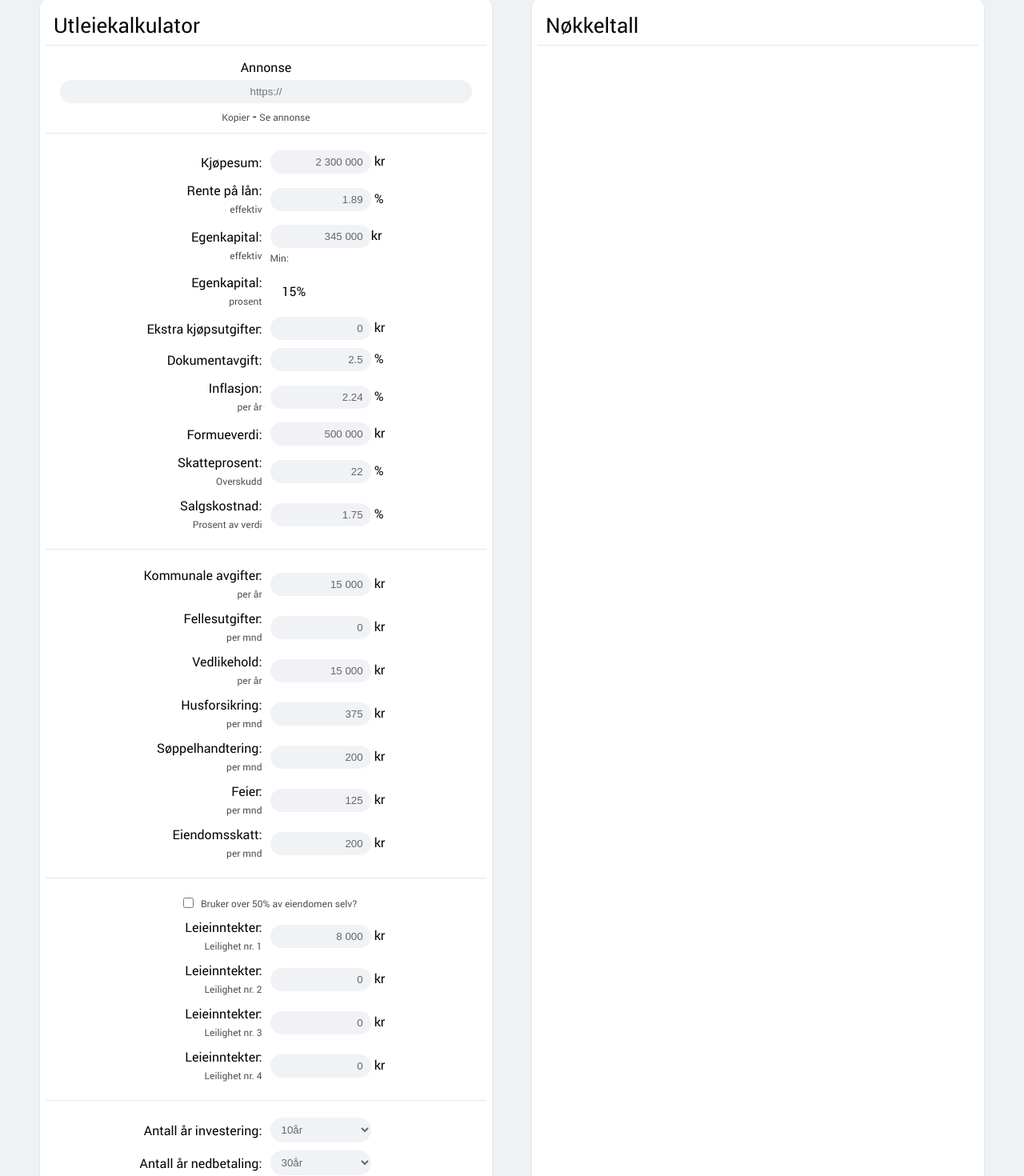
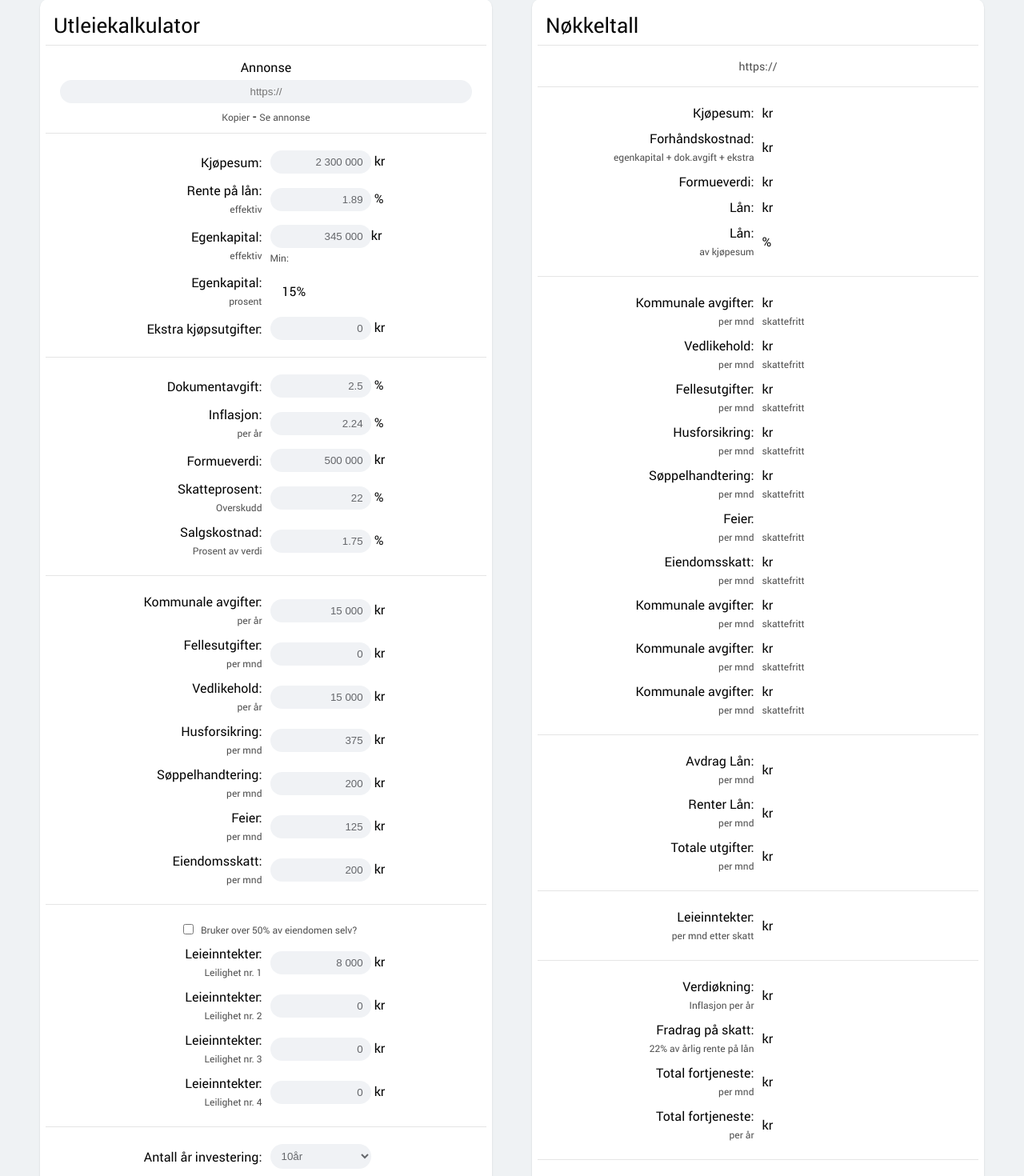
Before and after one commit to thomastloberg/utleie, a React (Create React App) app: page / in a window 1280 px wide. Shown: the part 51-1521 px from the top of the page at 80% size. Built offline with nearby package versions, Linux system fonts and the light colour scheme.

Commit message:
React Design done

```diff
--- a/src/components/Inputrow.js
+++ b/src/components/Inputrow.js
@@ -12,6 +12,9 @@ import { TexttoID, readableNumber, removeSpaces } from '../js/Functions';
  * rowclassname = More classes to add
  * posttext     = Text after the inputfield. Example: kr / %
  * range        = select range min-max
+ *
+ * Example:
+ *      <Inputrow key='' text='' detail='' type='' defaultvalue='' rowclassname='' posttext='' range='' />
  * @returns
  */
 function Inputrow(props) {
--- /dev/null
+++ b/src/components/Outputrow.js
@@ -0,0 +1,51 @@
+import React from 'react';
+import { TexttoID } from '../js/Functions';
+
+/**
+ *
+ * @param {*} props
+ * key          = ID                            // If empty. Key will be generated by props.text
+ * firsttext    = First Column DisplayText
+ * firstdetail  = First Column Details/Explain/Subtext
+ * secondtext   = Second Column DisplayText
+ * seconddetail = Second Column Details/Explain/Subtext
+ * rowclassname = More classes to add to row
+ *
+ * Example:
+ *      <Outputrow key='' firsttext='' firstdetail='' secondtext='' seconddetail='' rowclassname='' />
+ * @returns
+ */
+function Outputrow(props) {
+    const ID                     = (props.key !== '' ? props.key : 'output_' + TexttoID(props.text));
+    const FirstText              =  props.firsttext;
+    const FirstDetail            = (props.firstdetail !== '' ? <><br /><span>{props.firstdetail}</span></> : '');
+    const SecondText             = (props.secondtext !== '' ? props.secondtext : '');
+    const SecondDetail           = (props.seconddetail !== '' ? <><br /><span>{props.seconddetail}</span></> : '');
+    const Classes                = ['Row'];
+
+
+    /**
+     * Add default class 'Row' and all classes in props.rowclassname
+     */
+    if(props.rowclassname === undefined) {                  // No class to add
+    } else if(props.rowclassname.includes(' ')) {           // Multiple classes to add
+        props.rowclassname.split(' ').each((aClass) => {
+            Classes.push(aClass);
+        });
+    } else {                                                // Only one class to add
+        Classes.push(props.rowclassname);
+    }
+
+
+    /**
+     * Render:
+     */
+    return (
+        <div className={Classes.join(' ')}>
+            <div>{FirstText}:{FirstDetail}</div>
+            <div id={ID}>{SecondText}{SecondDetail}</div>
+        </div>
+    );
+}
+
+export default Outputrow;
--- a/src/js/App.js
+++ b/src/js/App.js
@@ -1,10 +1,13 @@
+import { useState } from 'react';
 import '../css/App.scss';
 import Inputrow from '../components/Inputrow';
 import Textrow from '../components/Textrow';
+import Outputrow from '../components/Outputrow';
 
 function App() {
-  return (
-    <>
+	const[Annonse_URL, setAnnonse_URL] = useState('');
+
+	return (<>
       <div className="ShareContainer">
       	<div className="ContainerContent">
 			<div className="DialogHeader">Del</div>
@@ -19,7 +22,11 @@ function App() {
         <div className="RowHeader">Utleiekalkulator</div>
 		<div className="AnnonseRow CategorySplit_Short">
 			<div className="Annonse_Title">Annonse</div>
-			<div className="Annonse_URL"><input id="input_annonse" type="text" placeholder="https://" value="" /></div>
+			<div className="Annonse_URL">
+				<input id="input_annonse" type="text" placeholder="https://"
+					value={Annonse_URL}
+					onChange={(e) => setAnnonse_URL(e.target.value)} />
+			</div>
 			<div className="Annonse_Buttons"><span>Kopier</span> - <span>Se annonse</span></div>
 		</div>
 
@@ -31,8 +38,10 @@ function App() {
 			firstcol={(<>Egenkapital:<br /><span>prosent</span></>)}
 			secondcol={(<><div id="output_Egenkapital_Percent">15%</div></>)}
 		/>
-		<Inputrow text='Ekstra kjøpsutgifter' type='number' defaultvalue='0' posttext=' kr' />
-        <Inputrow text='Dokumentavgift' 	  type='number' defaultvalue='2.5' posttext=' %' />
+		<Inputrow text='Ekstra kjøpsutgifter' type='number' defaultvalue='0' posttext=' kr' rowclassname='CategorySplit' />
+
+
+		<Inputrow text='Dokumentavgift' 	  type='number' defaultvalue='2.5' posttext=' %' />
         <Inputrow text='Inflasjon' 			  type='number' detail='per år' defaultvalue='2.24' posttext=' %' />
         <Inputrow text='Formueverdi' 		  type='number' defaultvalue='500000' posttext=' kr' />
         <Inputrow text='Skatteprosent' 		  type='number' detail='Overskudd' defaultvalue='22' posttext=' %' />
@@ -65,6 +74,68 @@ function App() {
 
       <div className="OutputContainer">
         <div className="RowHeader">Nøkkeltall</div>
+
+		<div className="AnnonseRow CategorySplit">
+			<div id="output_annonse">https://</div>
+		</div>
+
+		<Outputrow firsttext='Kjøpesum' secondtext=' kr' />
+        <Outputrow firsttext='Forhåndskostnad' firstdetail='egenkapital + dok.avgift + ekstra' secondtext=' kr' />
+		<Outputrow firsttext='Formueverdi' secondtext=' kr' />
+		<Outputrow firsttext='Lån' secondtext=' kr' />
+        <Outputrow  firsttext='Lån' firstdetail='av kjøpesum' secondtext='%' rowclassname='CategorySplit' />
+
+
+		<Outputrow
+			firsttext='Kommunale avgifter' 	secondtext=' kr'
+			firstdetail='per mnd' 			seconddetail='skattefritt' />
+		<Outputrow
+			firsttext='Vedlikehold' 	secondtext=' kr'
+			firstdetail='per mnd' 			seconddetail='skattefritt' />
+		<Outputrow
+			firsttext='Fellesutgifter' 	secondtext=' kr'
+			firstdetail='per mnd' 			seconddetail='skattefritt' />
+		<Outputrow
+			firsttext='Husforsikring' 	secondtext=' kr'
+			firstdetail='per mnd' 			seconddetail='skattefritt' />
+		<Outputrow
+			firsttext='Søppelhandtering' 	secondtext=' kr'
+			firstdetail='per mnd' 			seconddetail='skattefritt' />
+		<Outputrow
+			firsttext='Feier' 				econdtext=' kr'
+			firstdetail='per mnd' 			seconddetail='skattefritt' />
+		<Outputrow
+			firsttext='Eiendomsskatt' 		secondtext=' kr'
+			firstdetail='per mnd' 			seconddetail='skattefritt' />
+		<Outputrow
+			firsttext='Kommunale avgifter' 	secondtext=' kr'
+			firstdetail='per mnd' 			seconddetail='skattefritt' />
+		<Outputrow
+			firsttext='Kommunale avgifter' 	secondtext=' kr'
+			firstdetail='per mnd' 			seconddetail='skattefritt' />
+		<Outputrow
+			firsttext='Kommunale avgifter' 	secondtext=' kr'
+			firstdetail='per mnd' 			seconddetail='skattefritt' rowclassname='CategorySplit' />
+
+
+		<Outputrow firsttext='Avdrag Lån' 		firstdetail='per mnd' secondtext=' kr' />
+		<Outputrow firsttext='Renter Lån' 		firstdetail='per mnd' secondtext=' kr' />
+		<Outputrow firsttext='Totale utgifter' 	firstdetail='per mnd' secondtext=' kr' rowclassname='CategorySplit' />
+
+
+		<Outputrow firsttext='Leieinntekter' 	firstdetail='per mnd etter skatt' secondtext=' kr' rowclassname='CategorySplit' />
+
+
+		<Outputrow firsttext='Verdiøkning' 		firstdetail='Inflasjon per år' secondtext=' kr' />
+		<Outputrow firsttext='Fradrag på skatt' firstdetail='22% av årlig rente på lån' secondtext=' kr' />
+		<Outputrow firsttext='Total fortjeneste'firstdetail='per mnd' secondtext=' kr' />
+		<Outputrow firsttext='Total fortjeneste'firstdetail='per år' secondtext=' kr' rowclassname='CategorySplit' />
+
+
+		<Outputrow firsttext='Salgssum' 			secondtext=' kr' />
+		<Outputrow firsttext='Salgsgevinst' 		firstdetail='etter skatt' secondtext=' kr' />
+		<Outputrow firsttext='Skatt av salg' 		secondtext=' kr' />
+		<Outputrow firsttext='Egenkapitalavkastning'secondtext=' kr' rowclassname='CategoryEnd' />
       </div>
 
 
@@ -91,8 +162,7 @@ function App() {
 				</div>
 			</div>
 		</div>
-    </>
-  );
+    </>);
 }
 
 export default App;
```
Also changed, not shown: src/js/Calc.js (added, +7 -0 lines).
